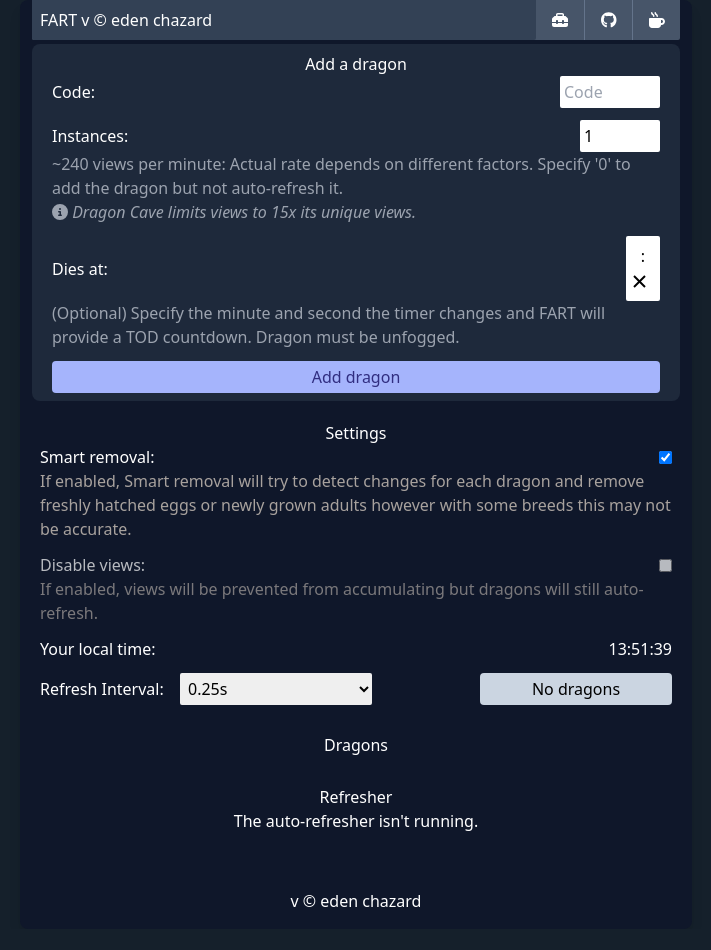
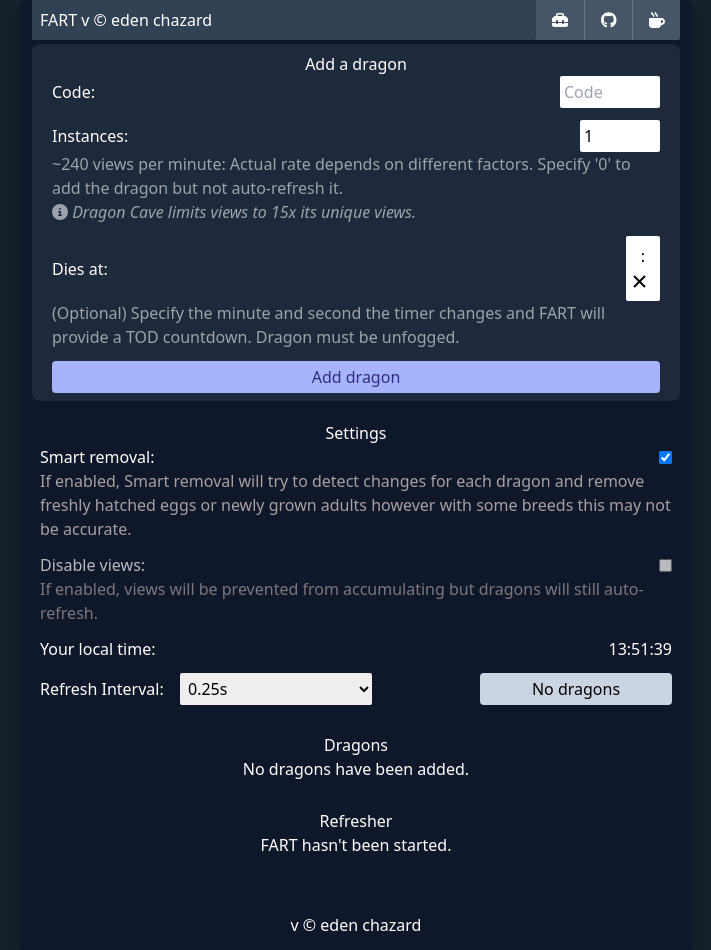
Before and after one commit to edenchazard/dc-auto-refresher, a React (Vite) app in the folder src/frontend/: page / in a window 1280 px wide. Shown: the top 950 px of the page, without its empty margins (284-995 px from the left). Before the commit the page ends 929 px from the top, so only its background shows below. Built offline with nearby package versions, Linux system fonts and the light colour scheme.

Commit message:
Dragons section will now show a message when no dragons have been added.

```diff
--- a/src/frontend/src/App.tsx
+++ b/src/frontend/src/App.tsx
@@ -238,6 +238,7 @@ export default function App() {
           </section>
           <section>
             <Heading>Dragons</Heading>
+            {listOfDragons.length > 0 ? (
               <div className="grid grid-cols-[repeat(auto-fill,minmax(7rem,1fr))] gap-4 items-stretch">
                 {listOfDragons.map((dragon, index) => {
                   return (
@@ -256,6 +257,9 @@ export default function App() {
                   );
                 })}
               </div>
+            ) : (
+              <p className="text-center">No dragons have been added.</p>
+            )}
           </section>
           <section className="min-h-[5rem]">
             <Heading>Refresher</Heading>
@@ -267,7 +271,7 @@ export default function App() {
                 disableViews={noView}
               />
             ) : (
-              <p className="text-center">The auto-refresher isn't running.</p>
+              <p className="text-center">FART hasn't been started.</p>
             )}
           </section>
         </main>
```
Lines whose indentation alone changed are shown as unchanged.
